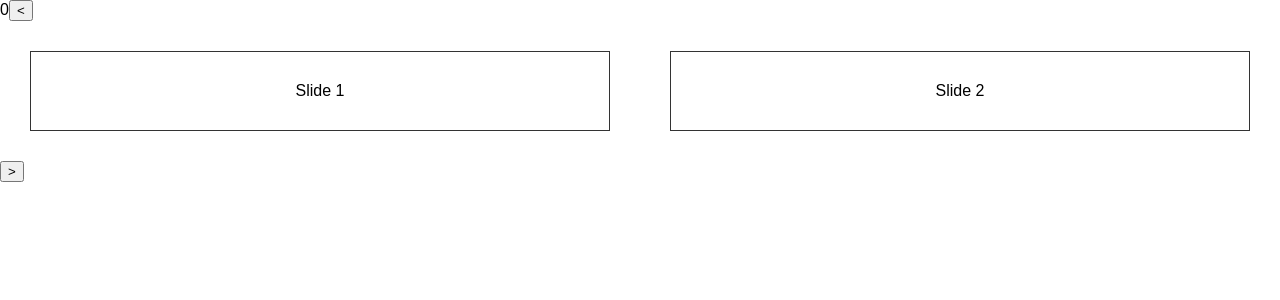
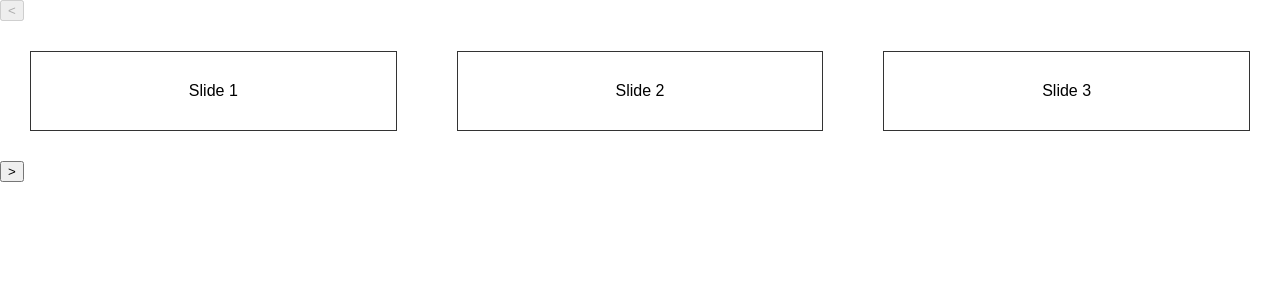
Before and after one commit to dlevs/carousel-challenge, a React (Create React App) app: page / in a window 1280 px wide. Shown: the top 300 px of the page. Built offline with nearby package versions, Linux system fonts and the light colour scheme.

Commit message:
Lift "slides" state up to be passed as props and set button disabled states

```diff
--- a/src/components/App.js
+++ b/src/components/App.js
@@ -2,10 +2,19 @@ import React, { Component } from 'react';
 import Carousel from './Carousel';
 import './App.css';
 
+let uniqueSlideId = 0;
+
 class App extends Component {
   render() {
     return (
-      <Carousel slidesToShow={2} />
+      <Carousel
+        slides={[
+          { id: uniqueSlideId++, text: 'Slide 1' },
+          { id: uniqueSlideId++, text: 'Slide 2' },
+          { id: uniqueSlideId++, text: 'Slide 3' },
+          { id: uniqueSlideId++, text: 'Slide 4' },
+        ]}
+      />
     );
   }
 }
--- a/src/components/Carousel.js
+++ b/src/components/Carousel.js
@@ -2,31 +2,27 @@ import React, { Component, createRef } from 'react';
 import PropTypes from 'prop-types';
 import './Carousel.css';
 
-let uniqueSlideId = 0;
+class Carousel extends Component {
+    static defaultProps = {
+        slides: [],
+        slidesToShow: 3,
+    };
 
-const ButtonNext = ({ onClick }) => <button onClick={onClick}>&lt;</button>
-const ButtonPrevious = ({ onClick }) => <button onClick={onClick}>&gt;</button>
-
-class Carousel extends Component {
     static propTypes = {
-        slidesToShow: PropTypes.number.isRequired,
+        slides: PropTypes.arrayOf(PropTypes.object),
+        slidesToShow: PropTypes.number,
     };
 
     state = {
-        slides: [
-            { id: uniqueSlideId++, text: 'Slide 1' },
-            { id: uniqueSlideId++, text: 'Slide 2' },
-            { id: uniqueSlideId++, text: 'Slide 3' },
-            { id: uniqueSlideId++, text: 'Slide 4' },
-        ],
         currentSlideIndex: 0
-    };
+    }
 
     carouselTrack = createRef();
 
     goToNextSlide = () => {
-        this.setState(({ slides, currentSlideIndex }) => ({
-            currentSlideIndex: Math.min(currentSlideIndex + 1, slides.length)
+        const { slides } = this.props;
+        this.setState(({ currentSlideIndex }) => ({
+            currentSlideIndex: Math.min(currentSlideIndex + 1, slides.length - 1)
         }));
     }
 
@@ -36,24 +32,41 @@ class Carousel extends Component {
         }));
     }
 
-    componentDidUpdate() {
+    scrollToCurrentSlide = () => {
         const track = this.carouselTrack.current;
         const { currentSlideIndex } = this.state;
         const currentSlide = track.children[currentSlideIndex];
         const { left } = currentSlide.getBoundingClientRect();
 
-        console.log(currentSlide.getBoundingClientRect())
-
         track.scrollLeft = track.scrollLeft + left;
     }
 
+    componentDidMount() {
+        this.scrollToCurrentSlide();
+        // In production app, I'd consider using lodash/debounce here:
+        window.addEventListener('resize', this.scrollToCurrentSlide);
+    }
+
+    componentWillUnmount() {
+        window.removeEventListener('resize', this.scrollToCurrentSlide);
+    }
+
+    componentDidUpdate() {
+        this.scrollToCurrentSlide();
+    }
+
     render() {
-        const { slidesToShow } = this.props;
-        const { slides, currentSlideIndex } = this.state;
+        const { slidesToShow, slides } = this.props;
+        const { currentSlideIndex } = this.state;
         return (
             <div className="carousel">
-                {currentSlideIndex}
-                <ButtonNext onClick={this.goToPreviousSlide}/>
+                <button
+                    onClick={this.goToPreviousSlide}
+                    title="Previous Slide"
+                    disabled={currentSlideIndex === 0}
+                >
+                    &lt;
+                </button>
                 <div className="carousel--track" ref={this.carouselTrack}>
                     {slides.map(({ id, text }) =>
                         <div
@@ -67,7 +80,13 @@ class Carousel extends Component {
                         </div>
                     )}
                 </div>
-                <ButtonPrevious onClick={this.goToNextSlide}/>
+                <button
+                    onClick={this.goToNextSlide}
+                    title="Next Slide"
+                    disabled={currentSlideIndex === slides.length - slidesToShow}
+                >
+                    &gt;
+                </button>
             </div>
         )
     }
```
